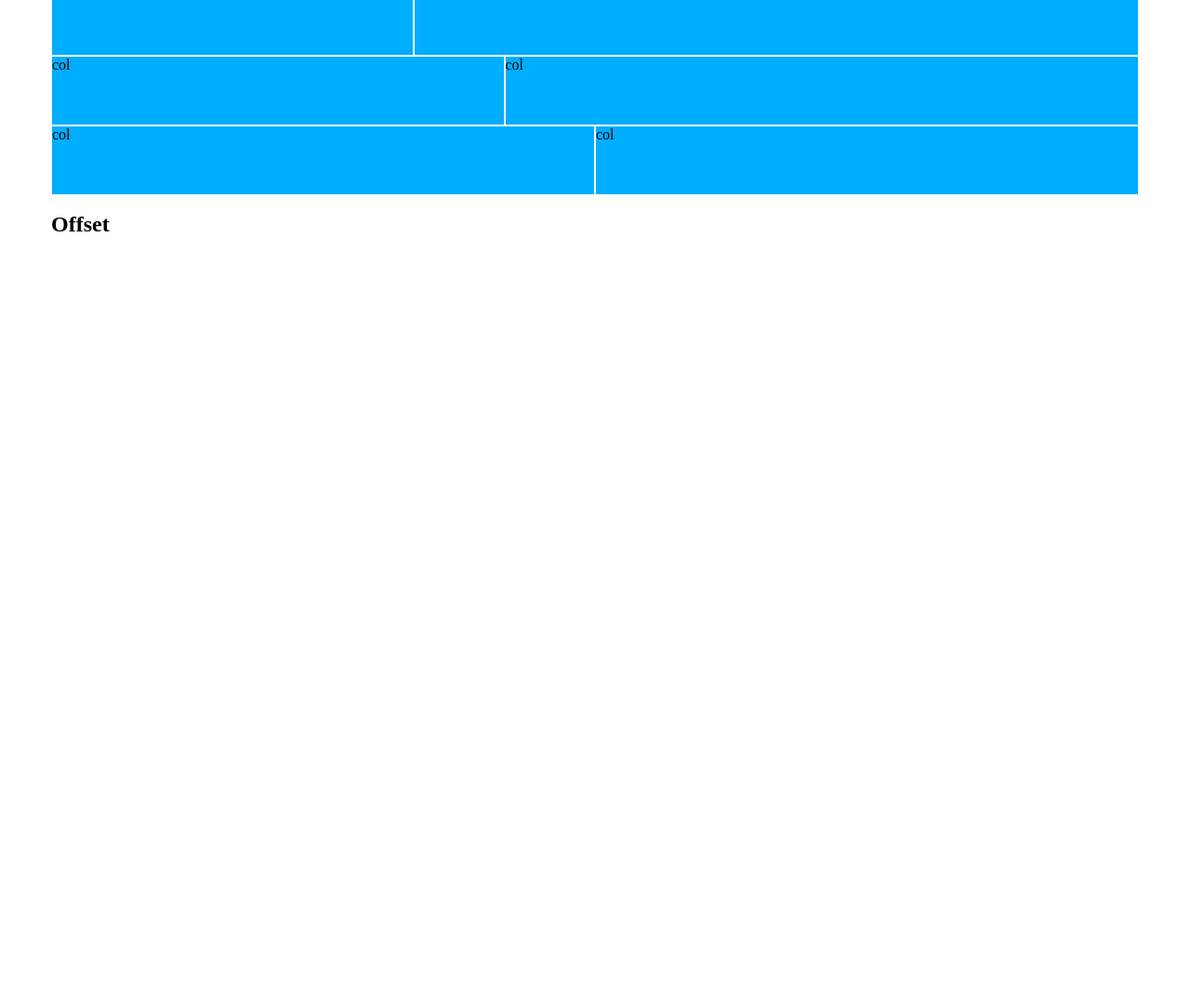
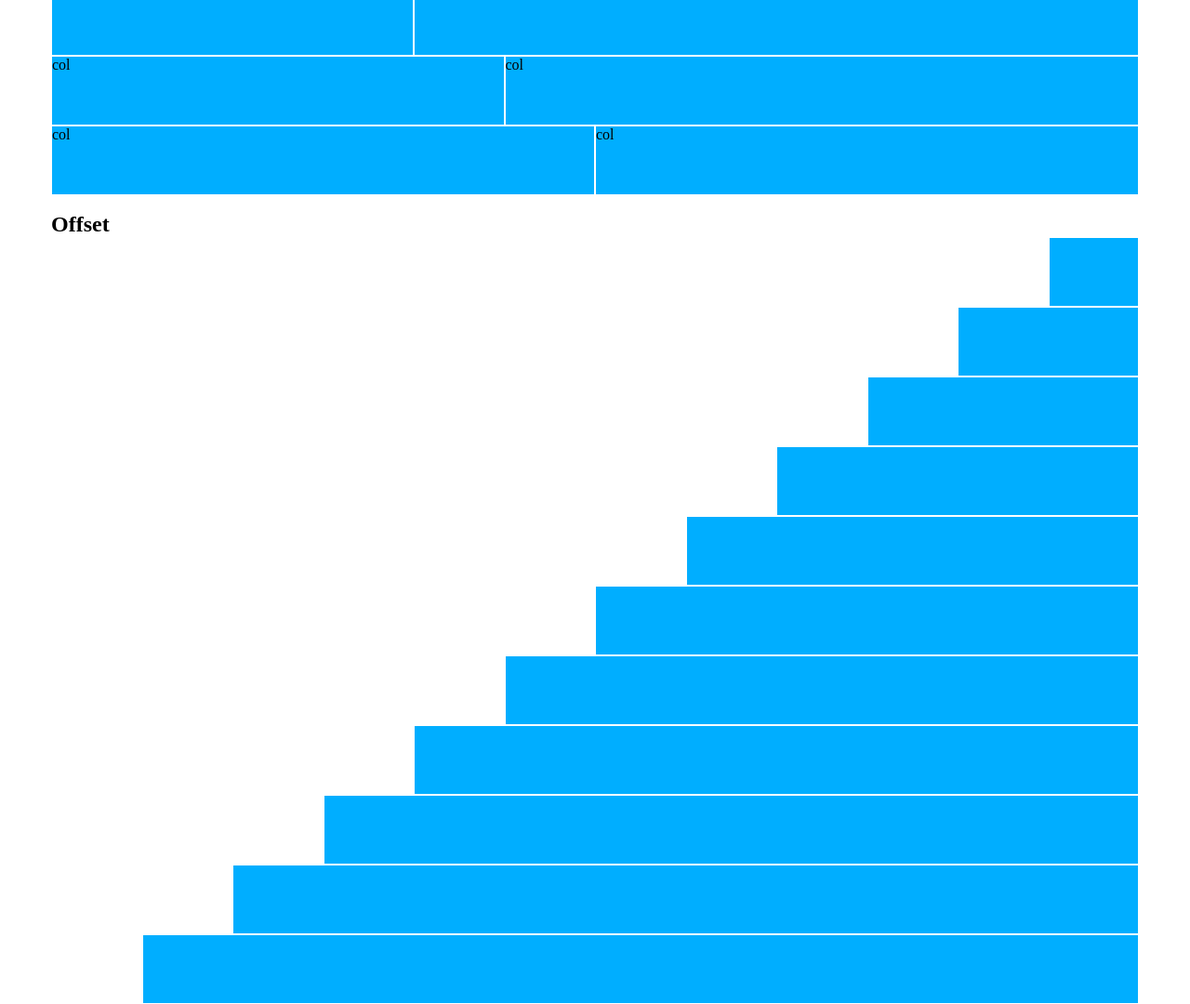
Before and after one commit to OcimaOcram/html-css-12bool, a plain HTML site: page index.html in a window 1280 px wide. Shown: the part 838-1918 px from the top of the page at 93% size. Before the commit the page ends 1093 px from the top, so only its background shows below. Drawn offline with Linux system fonts and the light colour scheme.

Commit message:
Esercizio completo

```diff
--- a/index.html
+++ b/index.html
@@ -88,7 +88,39 @@
         </div>
         <br>
         <h2>Offset</h2>
-
+        <div class="row">
+            <div class="col-1 col-offset-11"></div>
+        </div>
+        <div class="row">
+            <div class="col-2 col-offset-10"></div>
+        </div>
+        <div class="row">
+            <div class="col-3 col-offset-9"></div>
+        </div>
+        <div class="row">
+            <div class="col-4 col-offset-8"></div>
+        </div>
+        <div class="row">
+            <div class="col-5 col-offset-7"></div>
+        </div>
+        <div class="row">
+            <div class="col-6 col-offset-6"></div>
+        </div>
+        <div class="row">
+            <div class="col-7 col-offset-5"></div>
+        </div>
+        <div class="row">
+            <div class="col-8 col-offset-4"></div>
+        </div>
+        <div class="row">
+            <div class="col-9 col-offset-3"></div>
+        </div>
+        <div class="row">
+            <div class="col-10 col-offset-2"></div>
+        </div>
+        <div class="row">
+            <div class="col-11 col-offset-1"></div>
+        </div>
 
 
 
```
